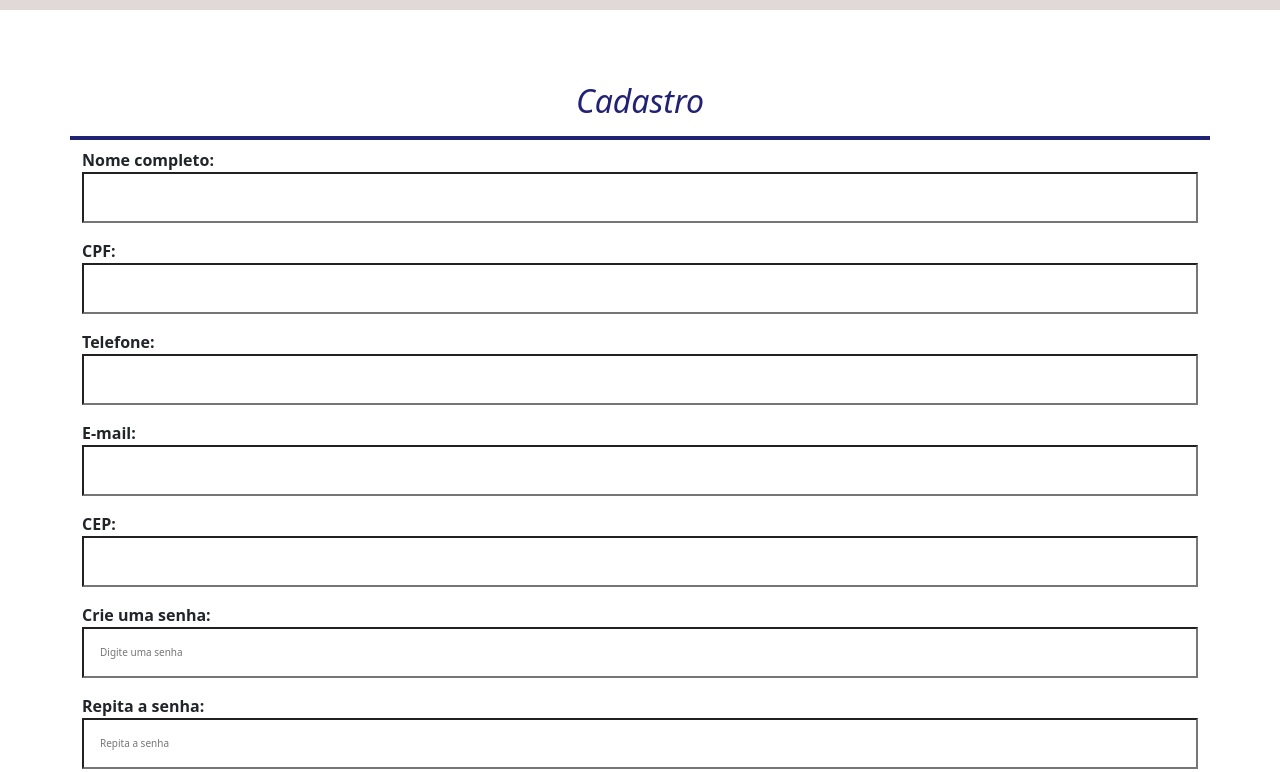
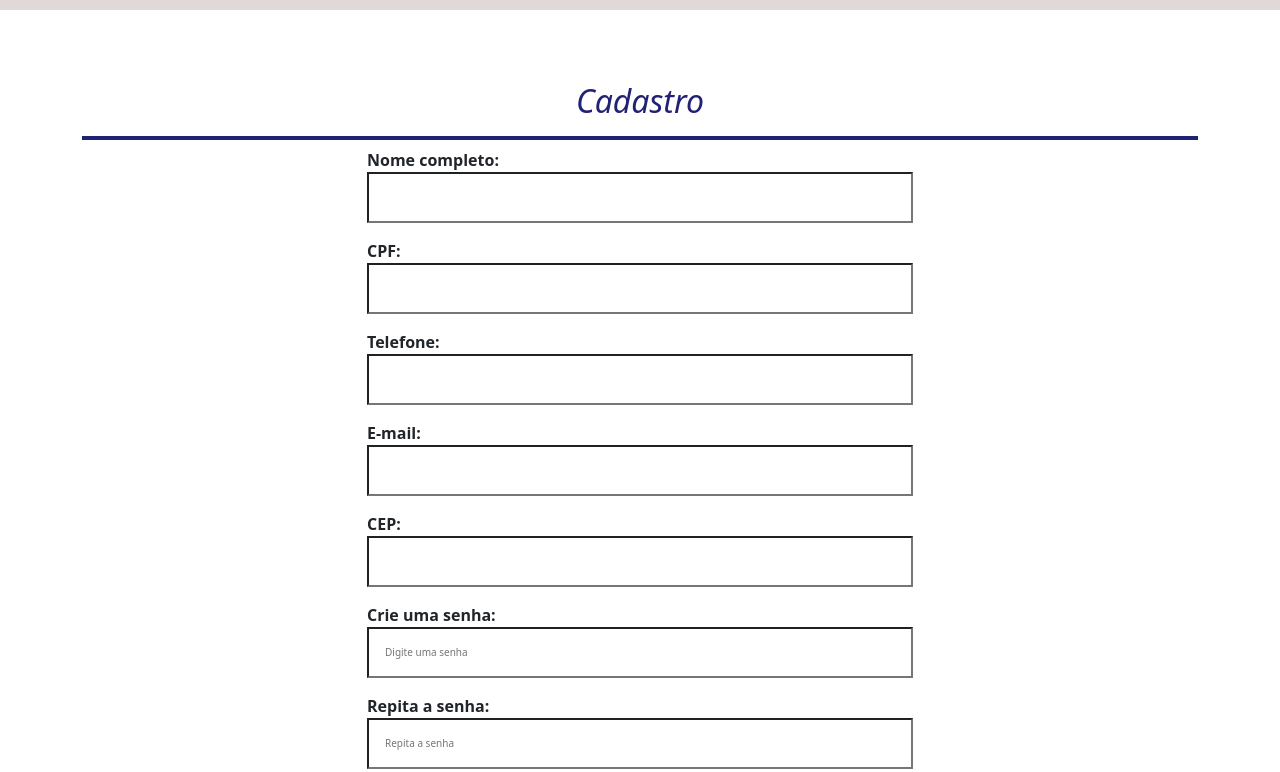
Before and after one commit to susyhaga/viagens_VCA_lp, a plain HTML site: page index.html in a window 1280 px wide. Shown: the part 3284-4056 px from the top of the page. Drawn offline with nearby package versions, Linux system fonts and the light colour scheme.

Commit message:
Update index.html

```diff
--- a/index.html
+++ b/index.html
@@ -268,11 +268,9 @@
         </section>
 
         <div id="cadastro" class="container pt-5 pb-5">
-            <div class="row">
-                <h2 class= "text-center" id="centro">Cadastro </h2>
-        </div>
-        <div class="row">
-            <div class="col-md-12">
+            <h2 class= "text-center" id="centro">Cadastro </h2>
+        <div class="row justify-content-sm-center justify-content-md-center">
+            <div class="col-md-6 col-sm-2">
                 <form>
                     <div class="form-campo">
                         <label for="nome">Nome completo:</label>
```
